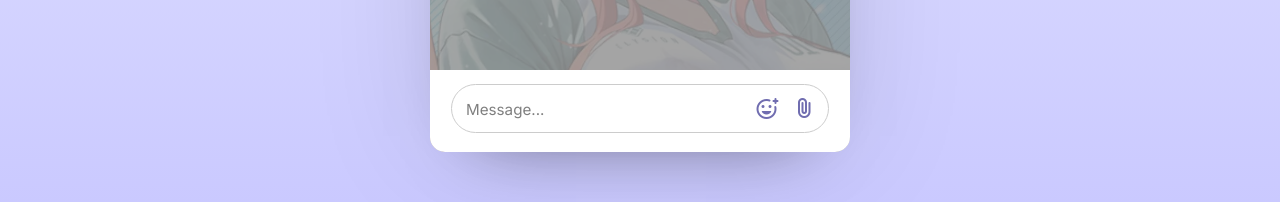
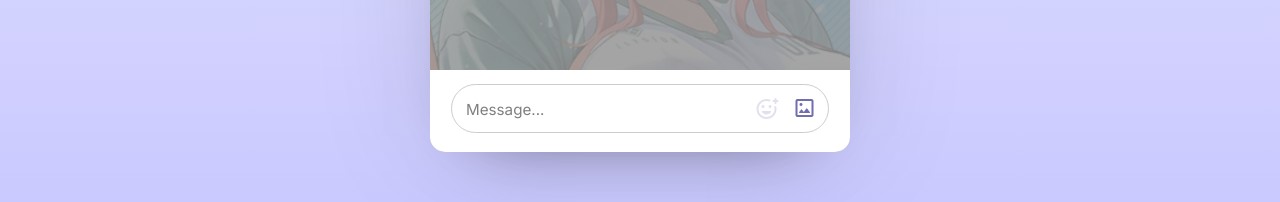
Before and after one commit to Z99NATZA/next_rapi_chat, a Next.js app: page /rapi-chat in a window 1280 px wide. Shown: the part 554-756 px from the top of the page. Built offline with nearby package versions, Linux system fonts and the light colour scheme.

Commit message:
rapi-chat: [ChatFooter: updated preview image]

```diff
--- a/src/app/rapi-chat/page.tsx
+++ b/src/app/rapi-chat/page.tsx
@@ -37,7 +37,8 @@ const RapiChat = () => {
     ])
 
     const messageChange = (e: React.ChangeEvent<HTMLTextAreaElement>) => {
-        const message = e.target.value.trim();
+        const value = e.target.value;
+        const message = value.trim() === '' ? '' : value;
         setShowButtonSubmit(message !== '');
         setMessaageText(message);
     }
@@ -141,7 +142,6 @@ const RapiChat = () => {
                     showButtonSubmit={showButtonSubmit}
                     messageChange={messageChange}
                     messageText={messageText}
-                    fileImage={fileImage}
                 />
             </div>
         </div>
--- a/src/components/ChatFooter.tsx
+++ b/src/components/ChatFooter.tsx
@@ -1,4 +1,4 @@
-import React, { useEffect, useState } from 'react'
+import React, { useState } from 'react'
 
 type ChatFooterProps = {
     onSend: (e: React.FormEvent<HTMLFormElement>) => void;
@@ -9,7 +9,6 @@ type ChatFooterProps = {
     showButtonSubmit: boolean;
     messageChange: (e: React.ChangeEvent<HTMLTextAreaElement>) => void;
     messageText: string;
-    fileImage: File | null;
 };
 
 const ChatFooter = ({
@@ -21,15 +20,8 @@ const ChatFooter = ({
     showButtonSubmit,
     messageChange,
     messageText,
-    fileImage,
 }: ChatFooterProps) => {
     const [previewImage, setPreviewImage] = useState<string | null>(null);
-
-    useEffect(() => {
-        if (!fileImage) {
-            setPreviewImage('');
-        }
-    }, [fileImage])
 
     const handleImageChange = (event: React.ChangeEvent<HTMLInputElement>) => {
         const file = event.target.files?.[0] ?? null;
@@ -38,6 +30,9 @@ const ChatFooter = ({
             const url = URL.createObjectURL(file);
             setPreviewImage(url);
             onFileChange(file);
+        }
+        else {
+            setPreviewImage('');
         }
     }
 
@@ -51,7 +46,7 @@ const ChatFooter = ({
     }
 
     return (
-        <div className="chat-footer fixed sm:absolute bottom-0 w-[100%] bg-white pt-[15px] px-[22px] pb-[20px]">
+        <div className="chat-footer z-10 fixed sm:absolute bottom-0 w-[100%] bg-white pt-[15px] px-[22px] pb-[20px]">
             <form
                 onSubmit={onSend}
                 action="#"
@@ -61,7 +56,7 @@ const ChatFooter = ({
                 '
             >
                 {(previewImage) && (
-                    <div className='absolute w-[50%] bottom-[calc(100%+5px)] right-[40px] p-3 bg-gray-100 rounded'>
+                    <div className='absolute w-[50%] bottom-[calc(100%+20px)] right-[40px] p-3 bg-gray-100 rounded'>
                         <button
                             onClick={handleRemoveImage}
                             type='button'
@@ -95,8 +90,8 @@ const ChatFooter = ({
                     <button
                         type='button'
                         className="
-                            material-symbols-rounded h-[35px] w-[35px] cursor-pointer text-[#706DB0] rounded-full
-                            text-[1.15rem] hover:bg-[#f1f1ff]
+                            material-symbols-rounded h-[35px] w-[35px] text-[#706DB0] rounded-full
+                            text-[1.15rem] hover:bg-[#f1f1ff] opacity-[20%]
                         "
                     >
                         add_reaction
@@ -107,7 +102,7 @@ const ChatFooter = ({
                             ref={imageInputRef}
                             onChange={handleImageChange}
                             type="file"
-                            accept='images/*'
+                            accept='image/*'
                             hidden
                         />
 
@@ -119,7 +114,7 @@ const ChatFooter = ({
                                 text-[1.15rem] hover:bg-[#f1f1ff]
                             "
                         >
-                            attach_file
+                            imagesmode
                         </button>
                     </div>
 
--- a/src/components/ChatHeader.tsx
+++ b/src/components/ChatHeader.tsx
@@ -8,9 +8,9 @@ const ChatHeader = () => {
                     <img
                         src="images/nikke/rapi2.webp"
                         alt=""
-                        className='chatbot-logo rounded-full w-[35px] h-[35px] object-cover'
+                        className='rounded-full w-[35px] h-[35px] object-cover'
                     />
-                    <h2 className="logo-text text-white text-[1.31rem] p-[6px] shrink-0">
+                    <h2 className="text-white text-[1.31rem] p-[6px] shrink-0">
                         Rapi
                     </h2>
                 </div>
@@ -21,6 +21,7 @@ const ChatHeader = () => {
                         material-symbols-rounded text-white h-[40px] w-[40px] text-[1.9rem] me-[-10px]
                         pt-[2px] cursor-pointer rounded-full hover:bg-[#3d39ac] duration-200
                     "
+                    style={{ 'display': 'none' }}
                 >
                     keyboard_arrow_down
                 </button>
--- a/src/tests/chatFooter.tsx
+++ /dev/null
@@ -1,75 +0,0 @@
-                {/* [Chat footer] */}
-                <div className="chat-footer fixed sm:absolute bottom-0 w-[100%] bg-white pt-[15px] px-[22px] pb-[20px]">
-                    <form
-                        onSubmit={handleSendMessage}
-                        action="#"
-                        className='
-                            chat-form flex items-center bg-white rounded-[32px] outline-[1px] outline-[#ccc]
-                            focus-within:outline-[2px] focus-within:outline-[#5350C4]
-                        '
-                    >
-                        <textarea
-                            ref={textareaRef}
-                            placeholder='Message...'
-                            className='
-                                message-input outline-none h-[47px] w-[100%] text-[0.95rem]
-                                p-[14px] resize-none overflow-hidden
-                            '
-                            style={{ 'borderRadius': 'inherit' }}
-                            required
-                            onKeyDown={messageKeyDown}
-                        ></textarea>
-
-                        {/* [Chat control] */}
-                        <div className="chat-controls flex items-center self-end pr-[6px] h-[47px] gap-[3px]">
-                            <button
-                                type='button'
-                                className="
-                                    material-symbols-rounded h-[35px] w-[35px] cursor-pointer text-[#706DB0] rounded-full
-                                    text-[1.15rem] hover:bg-[#f1f1ff]
-                                "
-                            >
-                                add_reaction
-                            </button>
-
-                            <div className='file-upload-wrapper'>
-                                <input
-                                    ref={imageInputRef}
-                                    onChange={handleAddImage}
-                                    type="file"
-                                    accept='images/*'
-                                    hidden
-                                />
-
-                                <button
-                                    onClick={handleFileUploadClick}
-                                    type='button'
-                                    className="
-                                        material-symbols-rounded h-[35px] w-[35px] cursor-pointer text-[#706DB0] rounded-full
-                                        text-[1.15rem] hover:bg-[#f1f1ff]
-                                    "
-                                >
-                                    attach_file
-                                </button>
-                            </div>
-
-
-                            <button
-                                id='send-message'
-                                type='submit'
-                                className="
-                                    material-symbols-rounded h-[35px] w-[35px] cursor-pointer rounded-full
-                                    text-[1.15rem] hover:bg-[#3d39ac] text-white bg-[#5350C4]
-                                "
-                                style={{ 'display': 'none' }}
-                                onClick={() => handleSendMessage}
-                            >
-                                arrow_upward
-                            </button>
-
-                        </div>
-                        {/* End... [Chat control] */}
-
-                    </form>
-                </div>
-                {/* End... [Chat footer] */}
--- a/src/tests/image.tsx
+++ /dev/null
@@ -1,31 +0,0 @@
-'use client';
-
-import { useState, ChangeEvent } from 'react';
-
-export default function UploadImage() {
-    const [file, setFile] = useState<File | null>(null);
-
-    const handleChange = (e: ChangeEvent<HTMLInputElement>) => {
-        if (e.target.files && e.target.files[0]) {
-            setFile(e.target.files[0]);
-        }
-    };
-
-    const handleUpload = async () => {
-        if (!file) return alert('Please select an image.');
-
-        const formData = new FormData();
-        formData.append('image', file);
-
-        for (const [key, value] of formData.entries()) {
-            console.log(`${key}:`, value);
-        }
-    };
-
-    return (
-        <div>
-            <input type="file" accept="image/*" onChange={handleChange} />
-            <button onClick={handleUpload}>Upload</button>
-        </div>
-    );
-}
--- a/src/utils/axios.ts
+++ b/src/utils/axios.ts
@@ -1,8 +1,8 @@
 import axios from "axios";
 
 const api = axios.create({
-    baseURL: 'http://localhost:3030',
-    // baseURL: 'https://chatbot-version-20250713.fly.dev',
+    // baseURL: 'http://localhost:3030',
+    baseURL: 'https://chatbot-version-20250724.fly.dev',
     timeout: 10000,
     headers: {
         'Content-Type': 'application/json'
```
